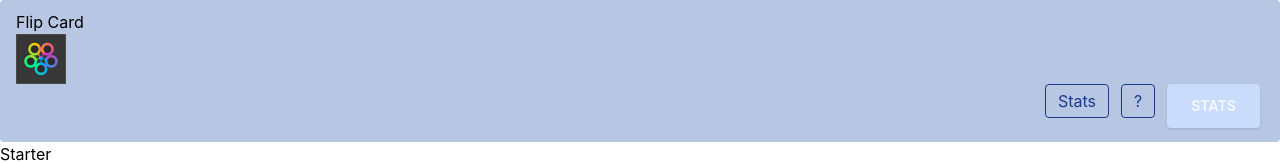
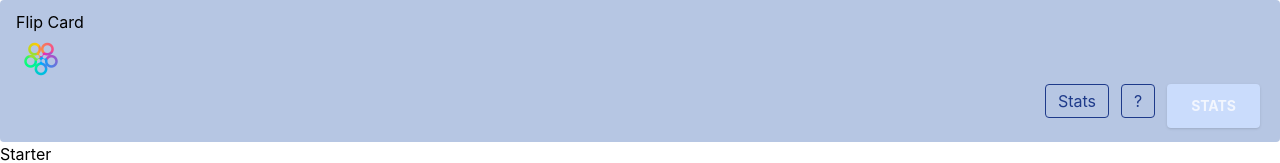
Before and after one commit to Joanne1980/FlipCard, a React (Create React App) app: page / in a window 1280 px wide. Shown: the top 163 px of the page. Built offline with nearby package versions, Linux system fonts and the light colour scheme; no server answers.

Commit message:
updated logo with transparent background

```diff
--- a/src/components/Header.jsx
+++ b/src/components/Header.jsx
@@ -8,7 +8,7 @@ export default function Header() {
       <nav className="px-2 sm:px-4 py-2.5 rounded bg-primary-600 h-15">
         <h2 class="font-{300} 1.150rem">Flip Card</h2>
         <div class="flex start">
-          <img alt="game logo" src="././logo1.png" />
+          <img alt="game logo" src="././design1.png" />
         </div>
         <ul class="flex justify-end">
           <li class="mr-3">
```
Also changed, not shown: public/design1.png (added).
